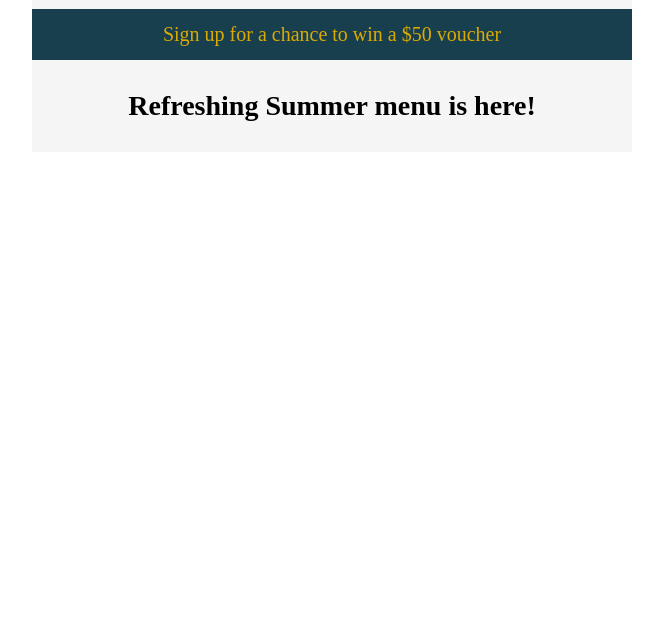
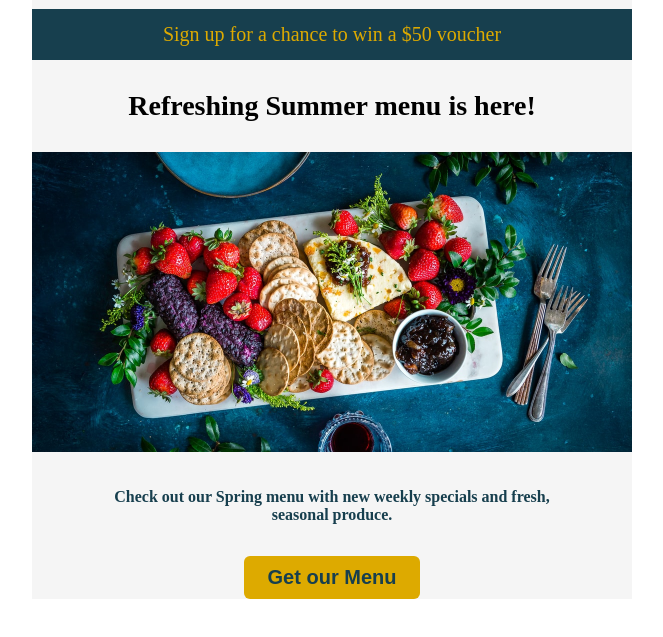
Before and after one commit to zura445/Email, a plain HTML site: page index.html in a window 1280 px wide. Shown: the part 57-694 px from the top of the page, without its empty margins (308-971 px from the left). Drawn offline with Linux system fonts and the light colour scheme.

Commit message:
add image and photo

```diff
--- a/index.html
+++ b/index.html
@@ -20,6 +20,18 @@
         <tr>
           <th class="refreshing">Refreshing Summer menu is here!</th>
         </tr>
+        <tr>
+          <td><img src="image/Image-1.png" alt="" /></td>
+        </tr>
+        <tr>
+          <th class="check">
+            Check out our Spring menu with new weekly specials and fresh,
+            seasonal produce.
+          </th>
+        </tr>
+        <tr>
+          <th class="get"><button class="menu">Get our Menu</button></th>
+        </tr>
       </table>
     </div>
   </body>
--- a/style.css
+++ b/style.css
@@ -33,3 +33,21 @@
   font-size: 28px;
   padding: 30px 0;
 }
+.check {
+  font-size: 16px;
+  text-align: center;
+  padding: 32px 80px;
+  color: #173f4e;
+}
+.get {
+  text-align: center;
+}
+.menu {
+  padding: 10px 24px;
+  border-radius: 6px;
+  background-color: #ddaa00;
+  border: none;
+  color: #173f4e;
+  font-weight: bold;
+  font-size: 20px;
+}
```
Also changed, not shown: image/Image-1.png (added).
